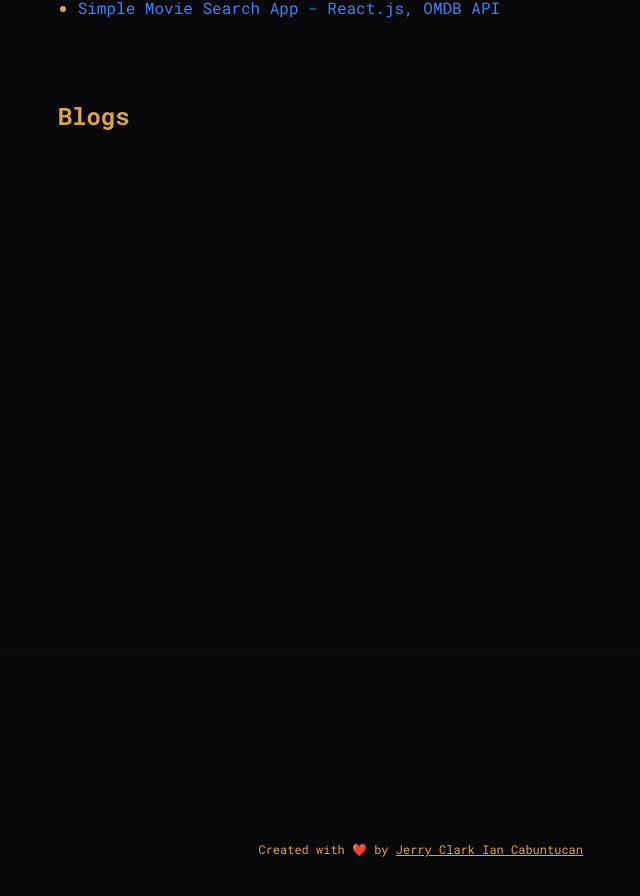
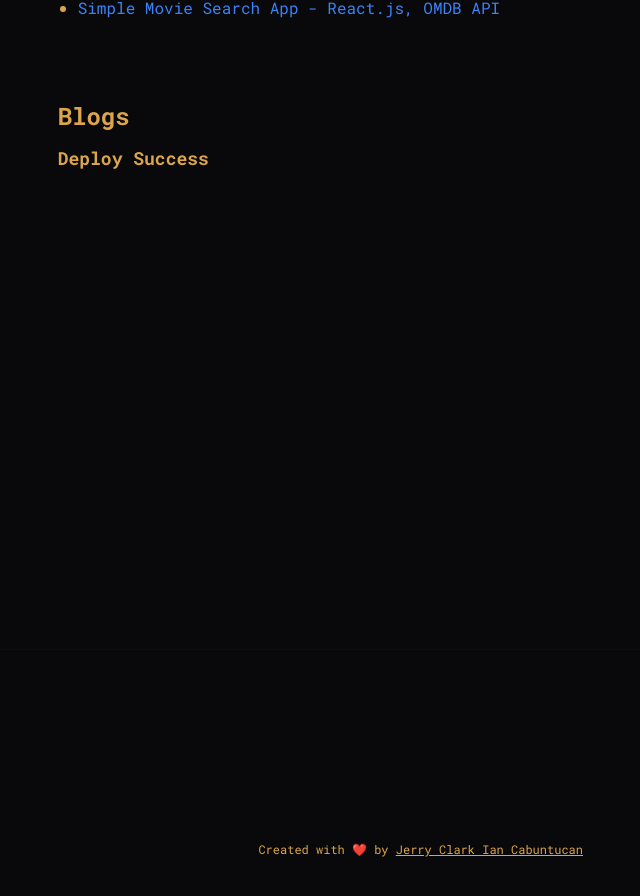
Before and after one commit to Vatsal-Patel-09/probable_portfolio, a Next.js app: page / in a window 1280 px wide. Shown: the part 4151-5047 px from the top of the page, without its empty margins (553-1193 px from the left). Built offline with nearby package versions, Linux system fonts and the light colour scheme.

Commit message:
added deploy configuration

```diff
--- a/components/RightContent.tsx
+++ b/components/RightContent.tsx
@@ -128,6 +128,7 @@ const RightContent = () => {
       <section className="min-h-screen pt-[5rem]" id="blog">
           <h1 className="text-2xl font-bold mb-3 text-center md:text-start" id="blog-heading">Blogs</h1>
 
+          <h1 className="text-lg font-bold mb-3 text-center md:text-start">Deploy Success</h1>
 
       </section>
 
```
Also changed, not shown: server-stuff/nginx-config.txt (added).
